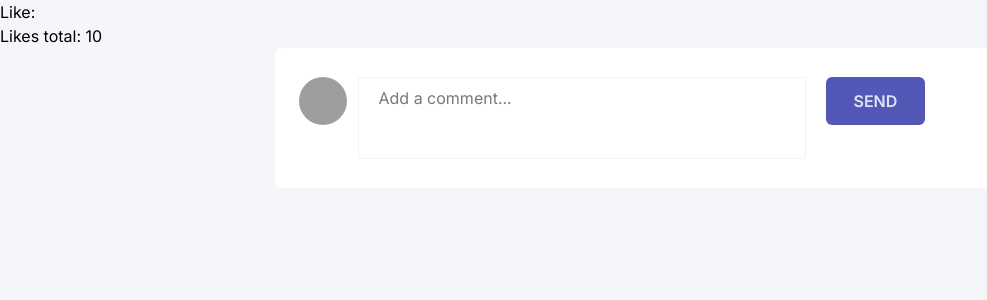
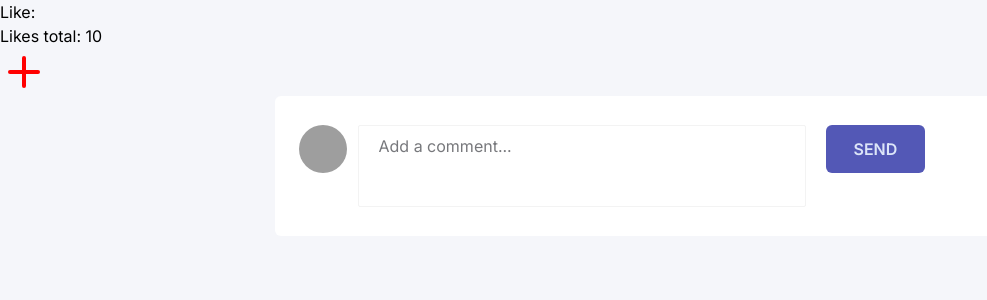
Before and after one commit to nisharga/comment-list, a Next.js app: page / in a window 1280 px wide. Shown: the top 300 px of the page, without its empty margins (0-987 px from the left). Built offline with nearby package versions, Linux system fonts and the light colour scheme; grey boxes are pictures that could not be loaded.

Commit message:
comment-list single

```diff
--- a/src/app/Components/CommentList.tsx
+++ b/src/app/Components/CommentList.tsx
@@ -1,10 +1,12 @@
 import React from 'react'
 import Likes from './Likes'
+import { Plus } from 'lucide-react'
 
 const CommentList = () => {
   return (
     <div className=''>
       Like: <Likes totalLike={10} />
+      <Plus color="red" size={48}/>
     </div>
   )
 }
```
Also changed, not shown: package.json (+6 -5 lines), 1 other file (tests, documents, lock files or other folders).
